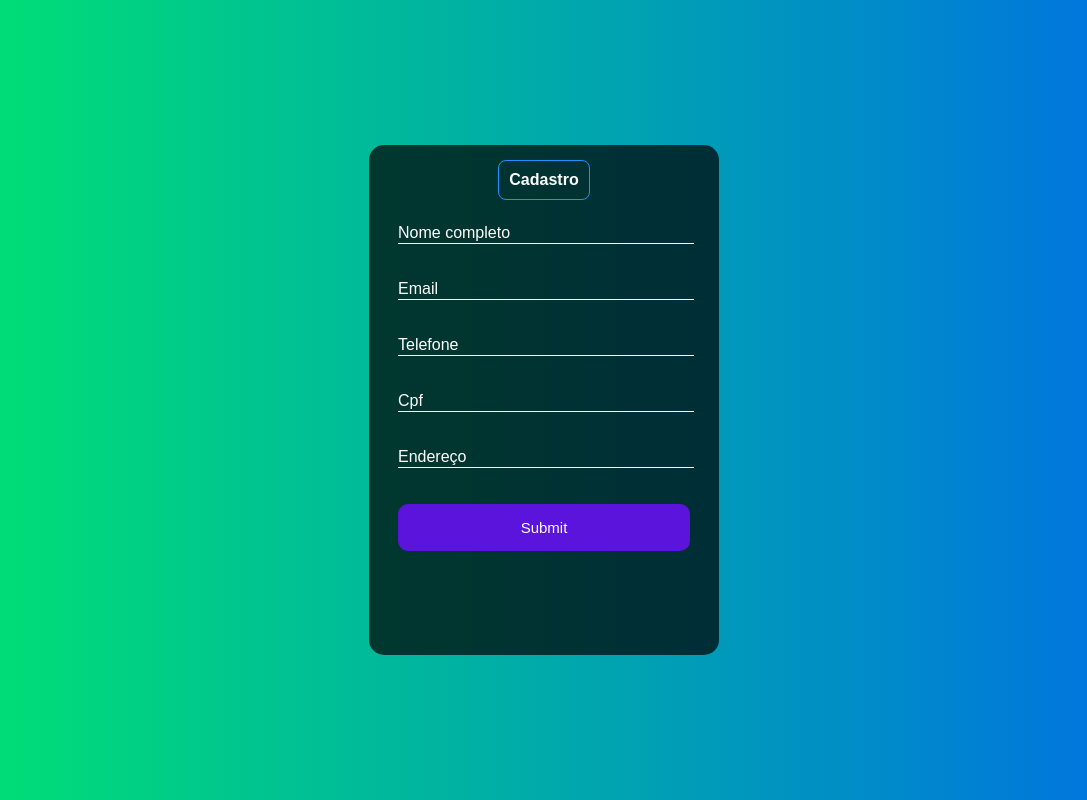
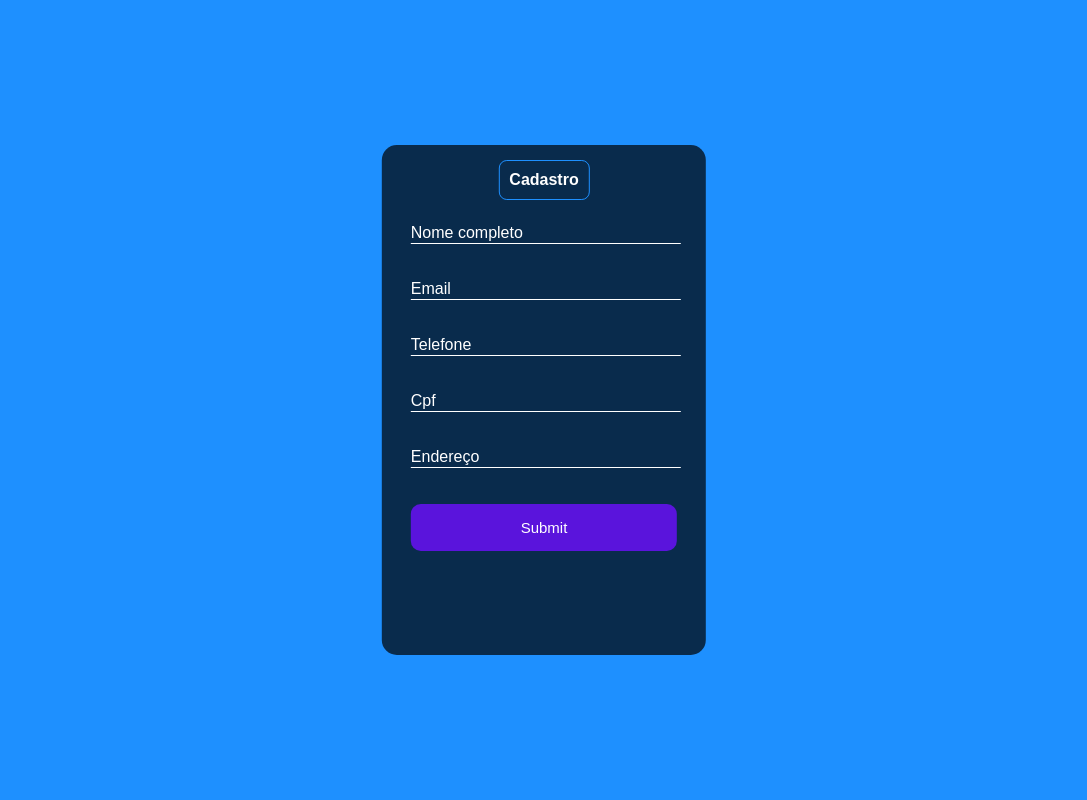
Before and after one commit to Guga-on/Cadastro-PHP, a PHP site: page / in a window 1280 px wide. Shown: the whole page, without its empty margins (96-1183 px from the left). Run offline with PHP 8.4, Linux system fonts and the light colour scheme.

Commit message:
segundo commit

```diff
--- a/style.css
+++ b/style.css
@@ -1,8 +1,7 @@
 
 body{
     font-family: Arial, Helvetica, sans-serif;
-    background-image: linear-gradient(to right,
-    rgb(0, 230, 110), rgb(0, 110, 230));
+    background-color: rgba(30, 144 ,255 ,1.0);
 }
 .box{
     color: white;
@@ -13,7 +12,7 @@ body{
     background-color: rgba(0, 0, 0, 0.7);
     padding: 15px;
     border-radius: 15px;
-    width: 25%;
+    width: 23%;
     height: 60%;
 }
 fieldset{
```
